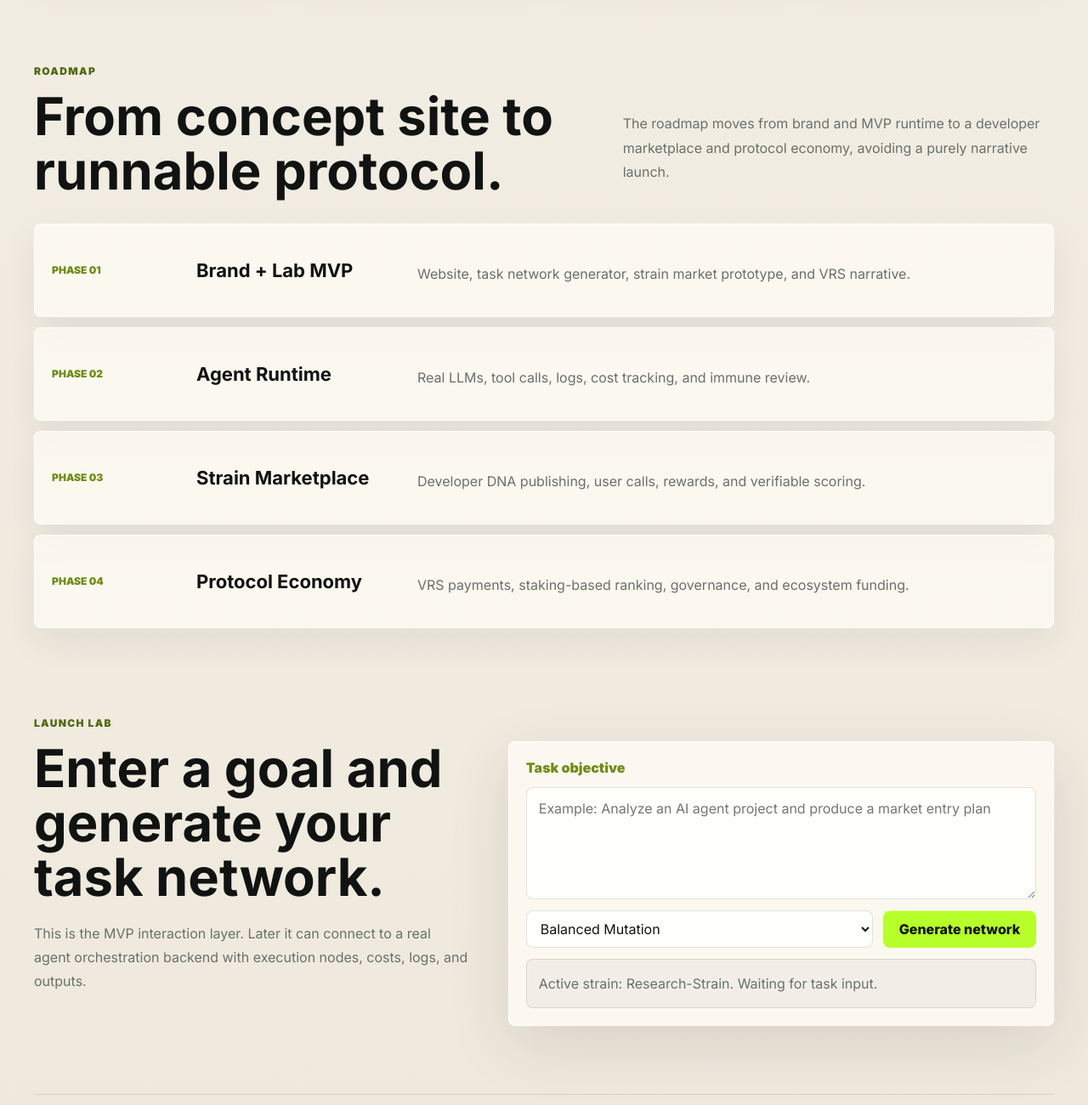
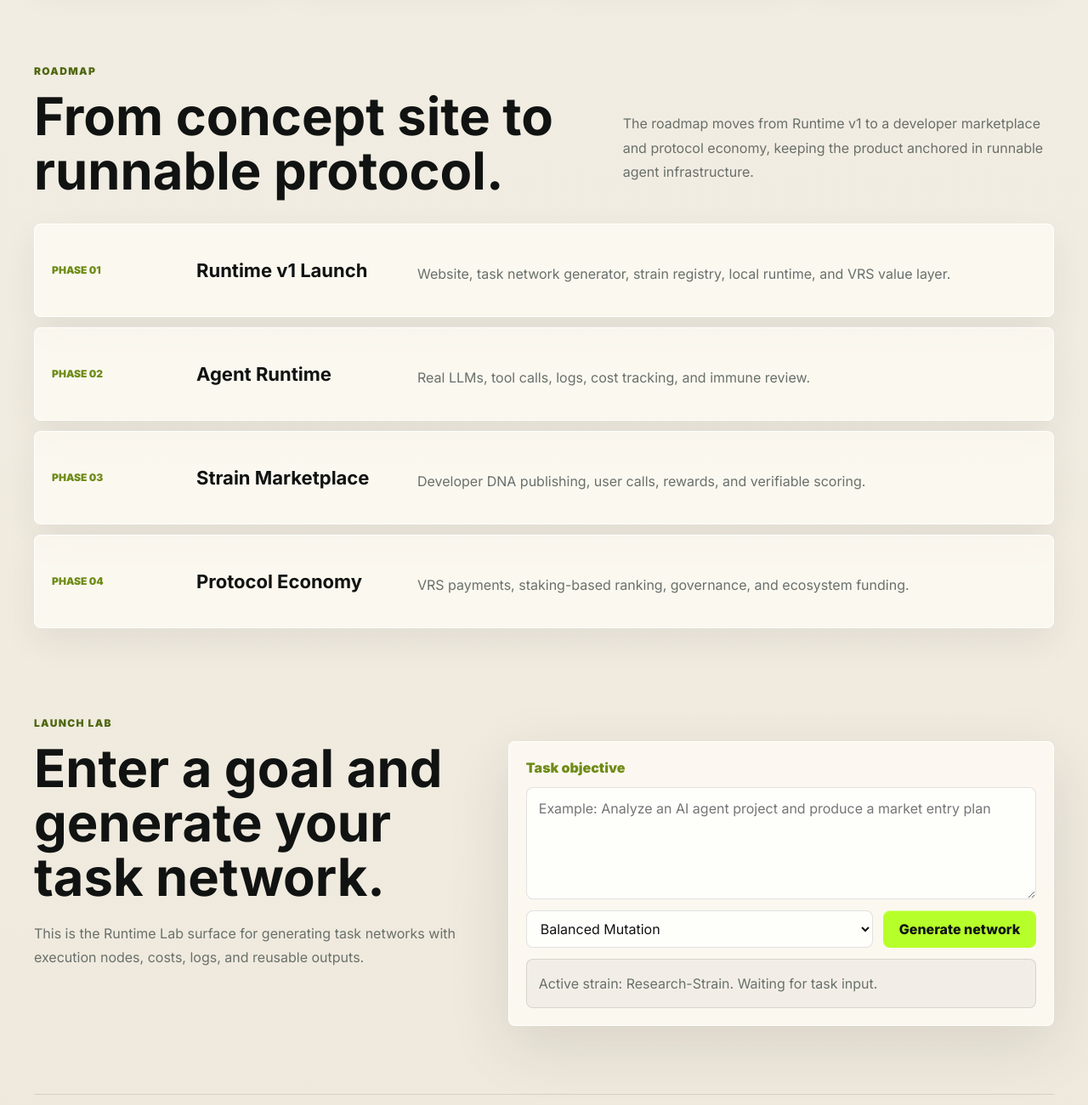
Before and after one commit to mmenicah84/virus-protocol, a website: page index.html in a window 1280 px wide. Shown: the part 6640-7940 px from the top of the page at 85% size. Drawn offline with Linux system fonts and the light colour scheme.

Commit message:
Refine public product positioning

```diff
--- a/bin/virus.js
+++ b/bin/virus.js
@@ -14,7 +14,7 @@ try {
   if (command === "health") {
     printJson({
       ok: true,
-      runtime: "virus-mvp",
+      runtime: "virus-runtime",
       version: runtimeVersion,
     });
     process.exit(0);
@@ -140,7 +140,7 @@ function printJson(payload) {
 }
 
 function printHelp() {
-  console.log(`VIRUS Runtime MVP
+  console.log(`VIRUS Runtime v1
 
 Usage:
   virus run "Analyze a competitor" --strain research --mode balanced
--- a/index.html
+++ b/index.html
@@ -444,16 +444,16 @@
             <h2 id="roadmap-title">From concept site to runnable protocol.</h2>
           </div>
           <p>
-            The roadmap moves from brand and MVP runtime to a developer marketplace and protocol economy,
-            avoiding a purely narrative launch.
+            The roadmap moves from Runtime v1 to a developer marketplace and protocol economy, keeping
+            the product anchored in runnable agent infrastructure.
           </p>
         </div>
 
         <div class="roadmap-list">
           <article>
             <span>Phase 01</span>
-            <strong>Brand + Lab MVP</strong>
-            <p>Website, task network generator, strain market prototype, and VRS narrative.</p>
+            <strong>Runtime v1 Launch</strong>
+            <p>Website, task network generator, strain registry, local runtime, and VRS value layer.</p>
           </article>
           <article>
             <span>Phase 02</span>
@@ -479,8 +479,8 @@
           <div>
             <h2 id="launch-title">Enter a goal and generate your task network.</h2>
             <p>
-              This is the MVP interaction layer. Later it can connect to a real agent orchestration backend
-              with execution nodes, costs, logs, and outputs.
+              This is the Runtime Lab surface for generating task networks with execution nodes, costs,
+              logs, and reusable outputs.
             </p>
           </div>
           <form class="lab-form">
--- a/package.json
+++ b/package.json
@@ -1,7 +1,7 @@
 {
-  "name": "virus-protocol-mvp",
+  "name": "virus-protocol",
   "version": "1.0.1",
-  "description": "MVP runtime for VIRUS, a self-replicating AI agent protocol.",
+  "description": "Runtime v1 for VIRUS, a self-replicating AI agent protocol.",
   "type": "module",
   "repository": {
     "type": "git",
--- a/src/contract.js
+++ b/src/contract.js
@@ -81,7 +81,7 @@ function normalizeBudget(value) {
   }
 
   if (budget > 10000) {
-    throw new Error("Run input budget is too high for the MVP runtime.");
+    throw new Error("Run input budget is too high for the local runtime.");
   }
 
   return Number(budget.toFixed(2));
--- a/src/server.js
+++ b/src/server.js
@@ -69,7 +69,7 @@ export function createVirusServer(options = {}) {
 
       if (request.method === "GET" && url.pathname === "/") {
         return sendJson(response, 200, {
-          name: "VIRUS Runtime MVP",
+          name: "VIRUS Runtime v1",
           endpoints: ["GET /health", "GET /strains", "POST /strains", "GET /networks", "GET /networks/:id", "POST /run"],
           strains: listStrains().map((strain) => strain.id),
         });
```
Also changed, not shown: README.md.
